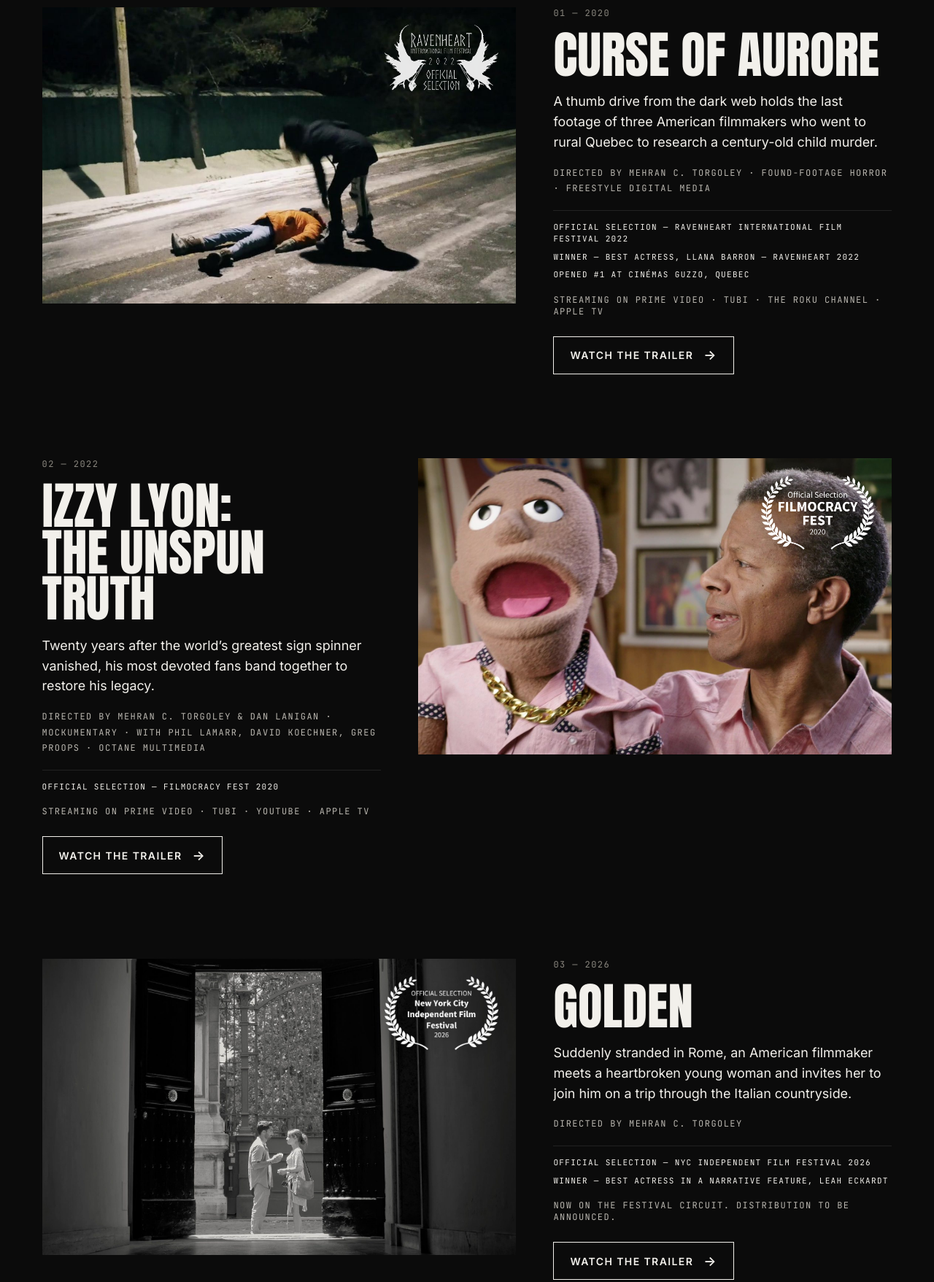
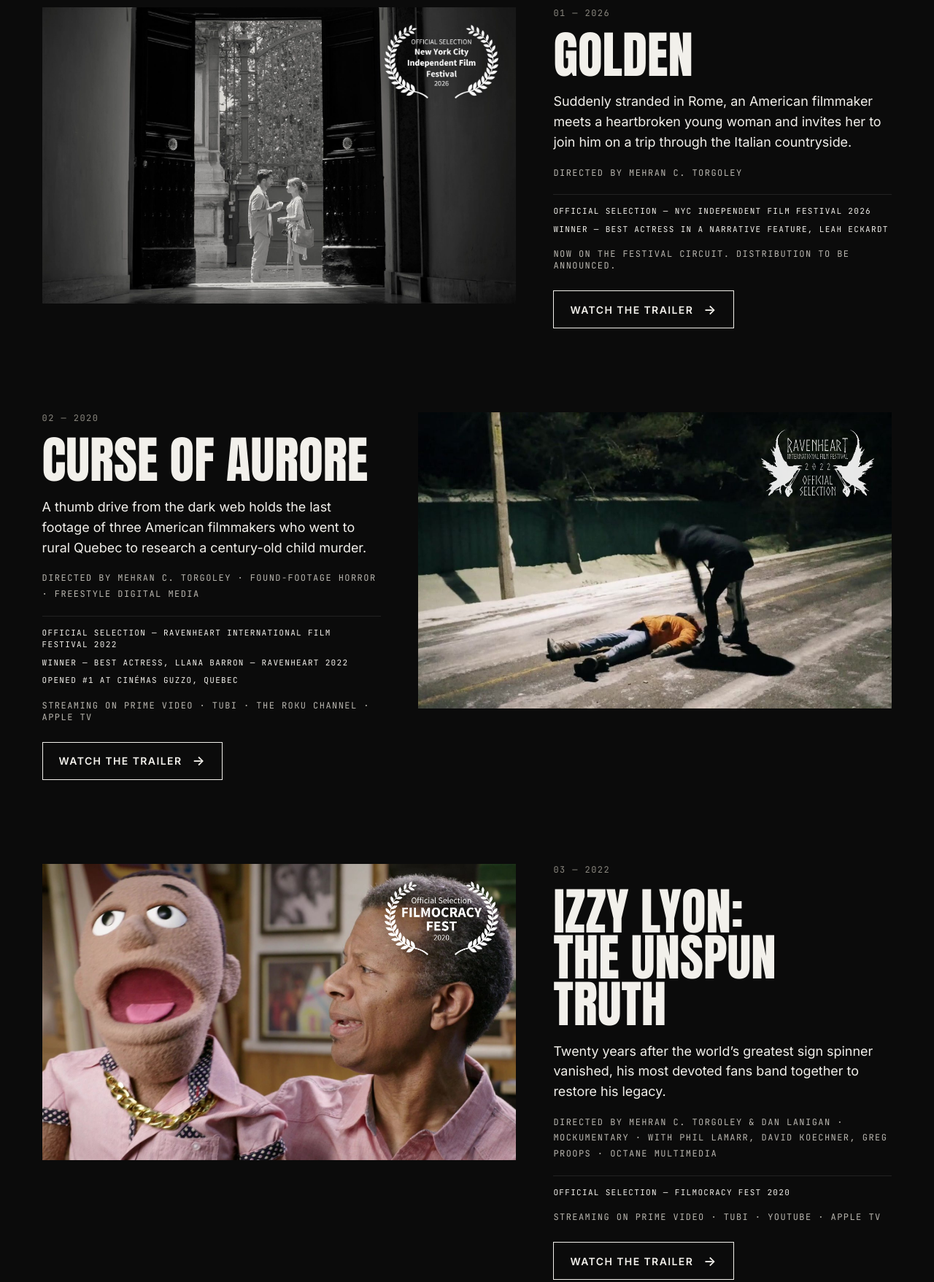
Before and after one commit to numbir9/mehrantorgoley.com, a plain HTML site: page features/index.html in a window 1280 px wide. Shown: the part 340-2097 px from the top of the page at 73% size. Drawn offline with Linux system fonts and the light colour scheme.

Commit message:
Features page order: Golden, Curse of Aurore, Izzy Lyon
Co-Authored-By: Claude Opus 5.5 <noreply@anthropic.com>
Claude-Session: https://claude.ai/code/session_01QxohaKchHtnYZZUWAQcRBD

```diff
--- a/features/index.html
+++ b/features/index.html
@@ -33,9 +33,21 @@
 
   <section class="wrap features-list">
     <article class="feature-row reveal">
-      <a class="fstill" href="/work/curse-of-aurore/" aria-label="Curse of Aurore"><img src="/assets/img/curse-of-aurore.jpg" alt="Curse of Aurore — a figure bends over a body on an icy road at night" loading="eager" style="object-position:50% 50%"><img class="laurel laurel-rh" src="/assets/img/laurel-ravenheart-2022.png" alt="Official Selection, Ravenheart International Film Festival 2022" width="600" height="351"></a>
+      <a class="fstill" href="/work/golden/" aria-label="Golden"><img src="/assets/img/golden-doorway.jpg" alt="Golden — a couple talks in sunlight, framed by tall open doors" loading="eager" style="object-position:50% 80%"><img class="laurel" src="/assets/img/laurel-nyciff-2026.png" alt="Official Selection, New York City Independent Film Festival 2026" width="800" height="518"></a>
       <div class="ftext">
-        <span class="mono fnum">01 — 2020</span>
+        <span class="mono fnum">01 — 2026</span>
+        <h2 class="display"><a href="/work/golden/">Golden</a></h2>
+        <p class="logline">Suddenly stranded in Rome, an American filmmaker meets a heartbroken young woman and invites her to join him on a trip through the Italian countryside.</p>
+        <p class="credit mono">Directed by Mehran C. Torgoley</p>
+        <ul class="laurels mono"><li>Official Selection — NYC Independent Film Festival 2026</li><li>Winner — Best Actress in a Narrative Feature, Leah Eckardt</li></ul>
+        <p class="fwhere mono">Now on the festival circuit. Distribution to be announced.</p>
+        <a class="btn" href="/work/golden/">Watch the trailer <span class="arrow">→</span></a>
+      </div>
+    </article>
+    <article class="feature-row reveal">
+      <a class="fstill" href="/work/curse-of-aurore/" aria-label="Curse of Aurore"><img src="/assets/img/curse-of-aurore.jpg" alt="Curse of Aurore — a figure bends over a body on an icy road at night" loading="lazy" style="object-position:50% 50%"><img class="laurel laurel-rh" src="/assets/img/laurel-ravenheart-2022.png" alt="Official Selection, Ravenheart International Film Festival 2022" width="600" height="351"></a>
+      <div class="ftext">
+        <span class="mono fnum">02 — 2020</span>
         <h2 class="display"><a href="/work/curse-of-aurore/">Curse of Aurore</a></h2>
         <p class="logline">A thumb drive from the dark web holds the last footage of three American filmmakers who went to rural Quebec to research a century-old child murder.</p>
         <p class="credit mono">Directed by Mehran C. Torgoley · Found-footage horror · Freestyle Digital Media</p>
@@ -47,25 +59,13 @@
     <article class="feature-row reveal">
       <a class="fstill" href="/work/izzy-lyon/" aria-label="Izzy Lyon: The Unspun Truth"><img src="/assets/img/izzy-lyon.jpg" alt="Izzy Lyon — Phil LaMarr and his puppet in matching pink shirts" loading="lazy" style="object-position:50% 40%"><img class="laurel" src="/assets/img/laurel-filmocracy-2020.png" alt="Official Selection, Filmocracy Fest 2020" width="600" height="389"></a>
       <div class="ftext">
-        <span class="mono fnum">02 — 2022</span>
+        <span class="mono fnum">03 — 2022</span>
         <h2 class="display"><a href="/work/izzy-lyon/">Izzy Lyon:<br>The Unspun Truth</a></h2>
         <p class="logline">Twenty years after the world’s greatest sign spinner vanished, his most devoted fans band together to restore his legacy.</p>
         <p class="credit mono">Directed by Mehran C. Torgoley &amp; Dan Lanigan · Mockumentary · With Phil LaMarr, David Koechner, Greg Proops · Octane Multimedia</p>
         <ul class="laurels mono"><li>Official Selection — Filmocracy Fest 2020</li></ul>
         <p class="fwhere mono">Streaming on Prime Video · Tubi · YouTube · Apple TV</p>
         <a class="btn" href="/work/izzy-lyon/">Watch the trailer <span class="arrow">→</span></a>
-      </div>
-    </article>
-    <article class="feature-row reveal">
-      <a class="fstill" href="/work/golden/" aria-label="Golden"><img src="/assets/img/golden-doorway.jpg" alt="Golden — a couple talks in sunlight, framed by tall open doors" loading="lazy" style="object-position:50% 80%"><img class="laurel" src="/assets/img/laurel-nyciff-2026.png" alt="Official Selection, New York City Independent Film Festival 2026" width="800" height="518"></a>
-      <div class="ftext">
-        <span class="mono fnum">03 — 2026</span>
-        <h2 class="display"><a href="/work/golden/">Golden</a></h2>
-        <p class="logline">Suddenly stranded in Rome, an American filmmaker meets a heartbroken young woman and invites her to join him on a trip through the Italian countryside.</p>
-        <p class="credit mono">Directed by Mehran C. Torgoley</p>
-        <ul class="laurels mono"><li>Official Selection — NYC Independent Film Festival 2026</li><li>Winner — Best Actress in a Narrative Feature, Leah Eckardt</li></ul>
-        <p class="fwhere mono">Now on the festival circuit. Distribution to be announced.</p>
-        <a class="btn" href="/work/golden/">Watch the trailer <span class="arrow">→</span></a>
       </div>
     </article>
   </section>
```
Also changed, not shown: 1 other file.
